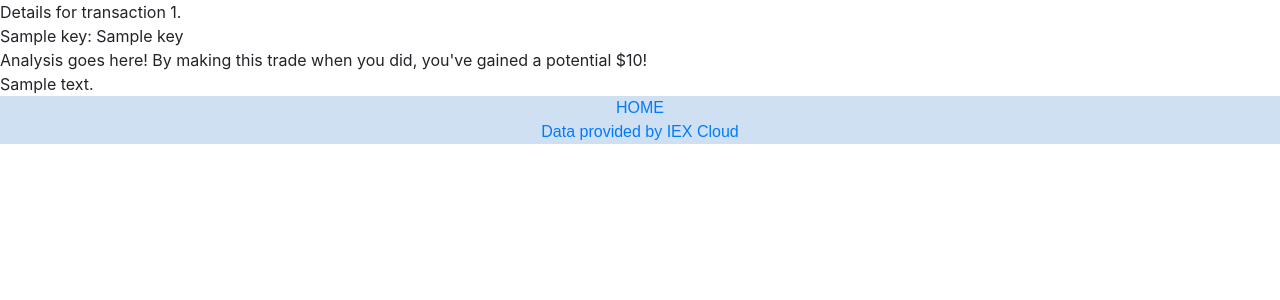
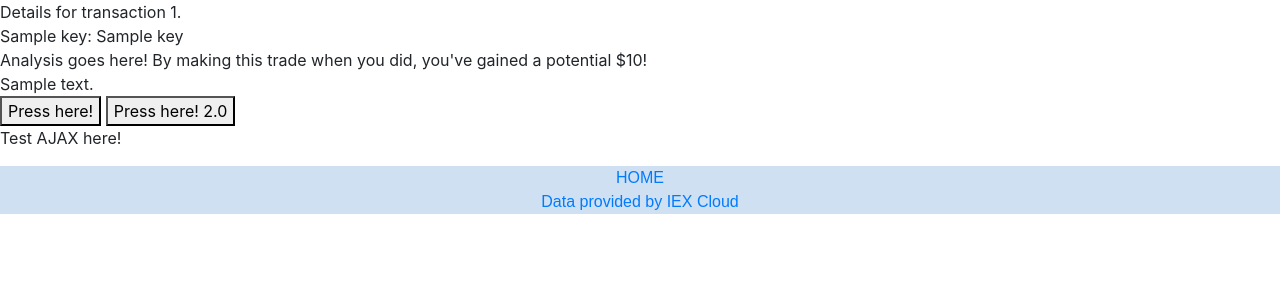
Before and after one commit to lucasdpau/stockfeels, a Flask app: template templates/details.html in a window 1280 px wide. Shown: the part 134-434 px from the top of the page. Run offline with Flask 2, Linux system fonts and the light colour scheme; the template is opened without the code that fills it: most values are stand-ins (such as "Sample title", 1, 10 or a date in 2020); some libraries are stand-ins or nearby versions.

Commit message:
add rudimentary testing JSON to details.

```diff
--- a/app.py
+++ b/app.py
@@ -85,6 +85,9 @@ def get_register():
         else:
             return "Account name is taken"
 
+@app.route("/registererror", methods=["GET"])
+def registry_error():
+    return "There's an error in your form."
 
 @app.route('/profile', methods=['GET','POST'])
 @login_required
@@ -193,7 +196,7 @@ def details():
     if user_permission:
         if functions.get_stock_quote_as_plaintext(transaction_details_dict["stock_name"]) != "Unknown symbol":
             current_price = float(functions.get_stock_quote_as_plaintext(transaction_details_dict["stock_name"]))
-            price_difference = transaction_details_row_object["price"] - current_price
+            price_difference = round(transaction_details_row_object["price"] - current_price, 2)
         else:
             current_price = 0
             price_difference = 0
--- a/templates/details.html
+++ b/templates/details.html
@@ -21,4 +21,26 @@
         {{transaction_details_dict}}
 
     </div>
+    <div>
+        <button id="details_button" onclick="test_ajax()">Press here!</button>
+        <button onclick="test_js()">Press here! 2.0</button>
+        <p id="p_ajax">Test AJAX here!</p>
+    </div>
+
+    <script>
+        function test_ajax(){
+            var xhttp = new XMLHttpRequest();
+            xhttp.onreadystatechange = function(){
+                if (this.readyState == 4 && this.status == 200){
+                    document.getElementById("p_ajax").innerHTML = this.responseText;
+                }
+            };
+            xhttp.open("POST","/entry",true);
+            xhttp.send();
+        }
+
+        function test_js(){
+            document.getElementById("p_ajax").innerHTML = "poo";
+        }
+    </script>
 {% endblock %}
```
Also changed, not shown: templates/register.html (+13 -1 lines).
